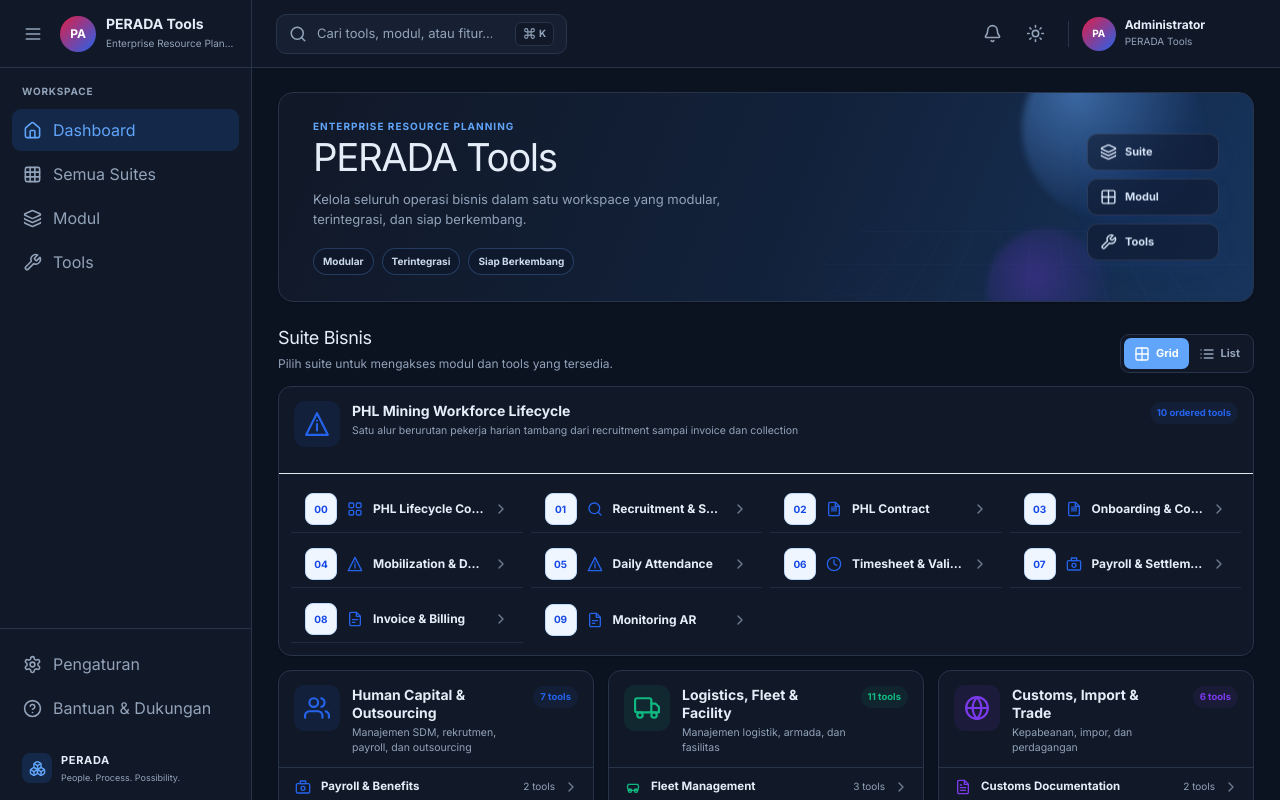
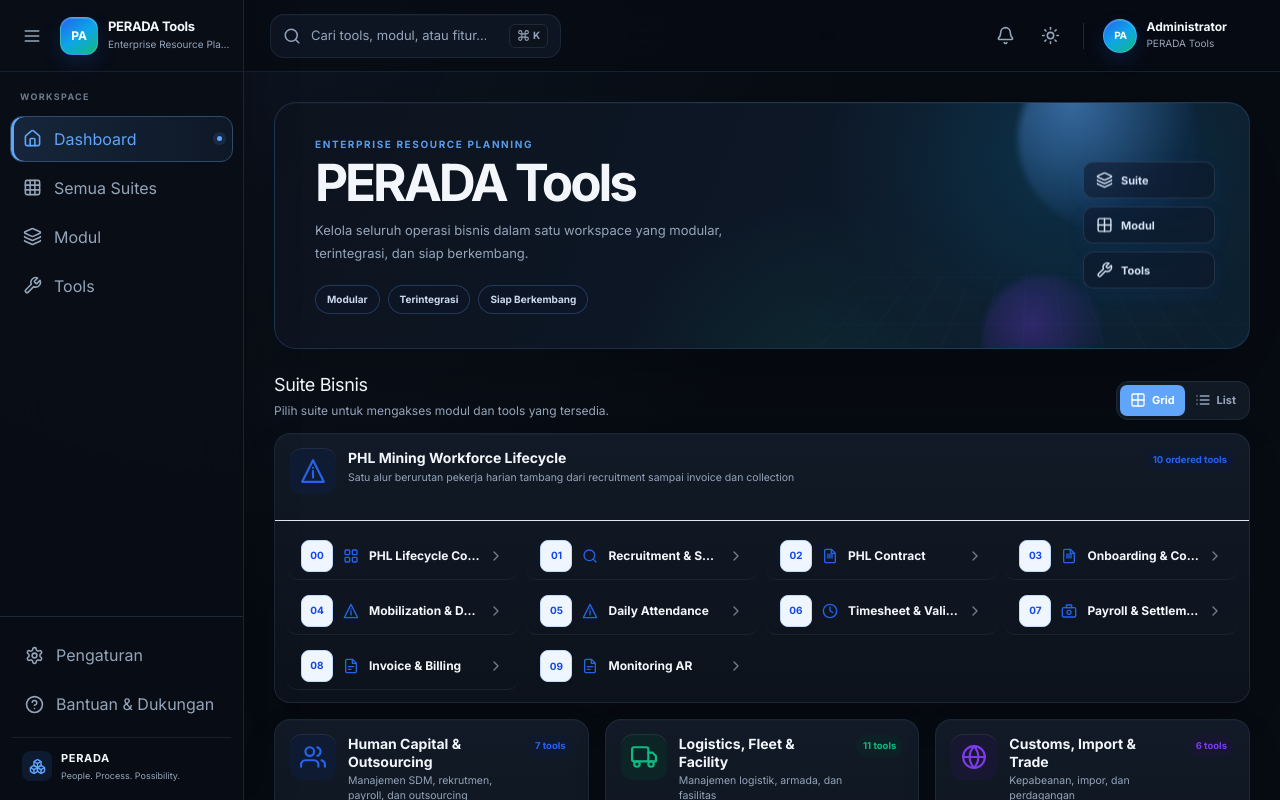
Before and after one commit to ImHeroesKiller/nota-gen, a React (Vite) app: page / in a window 1280 px wide. Shown: the top 800 px of the page. Built offline with nearby package versions, Linux system fonts and the light colour scheme.

Commit message:
Load 2026 UI refresh layer

```diff
--- a/src/index.css
+++ b/src/index.css
@@ -3,6 +3,7 @@
 @import './styles/document-template.css';
 @import './styles/lifecycle-suite.css';
 @import './styles/phl-finance.css';
+@import './styles/ui-revamp.css';
 
 :root {
   font-family: 'Inter', -apple-system, BlinkMacSystemFont, 'Segoe UI', sans-serif;
@@ -28,8 +29,8 @@ body {
 
 html.dark,
 html.dark body {
-  background: #0b1220;
-  color: #e5edf8;
+  background: #070b12;
+  color: #f3f7fb;
 }
 
 * {
```
